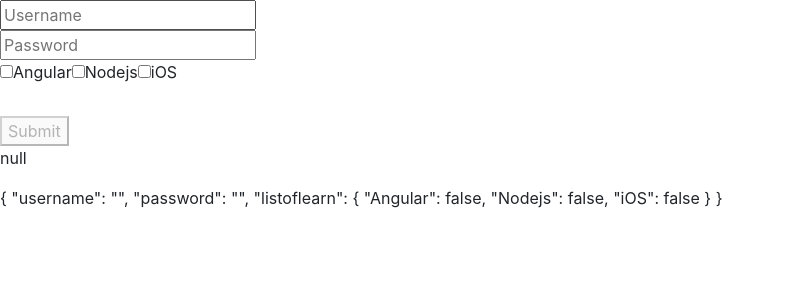
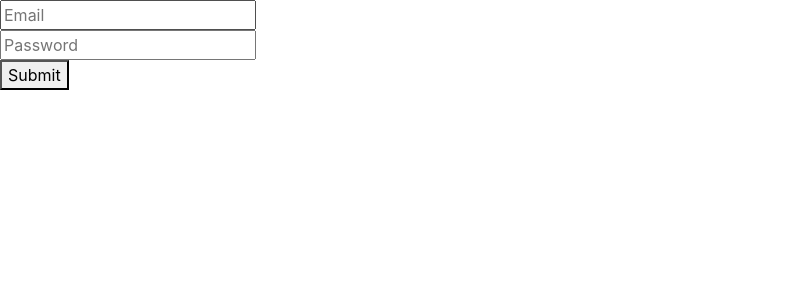
Before and after one commit to duclocn/LearnAngular, an Angular app: page / in a window 1280 px wide. Shown: the top 300 px of the page, without its empty margins (0-785 px from the left). Built offline with nearby package versions, Linux system fonts and the light colour scheme.

Commit message:
Completed ReactiveForm (FormGroup and FormControl)

```diff
--- a/src/app/app.component.html
+++ b/src/app/app.component.html
@@ -1 +1 @@
-<app-formtemplate></app-formtemplate>
+<app-reactiveform></app-reactiveform>
--- /dev/null
+++ b/src/app/reactiveform/reactiveform.component.html
@@ -0,0 +1,8 @@
+<form (ngSubmit)="onSubmit();" [formGroup] = "FormSignUp">
+  <input placeholder="Email" formControlName = "email">
+  <br/>
+  <input type = "password" placeholder="Password" formControlName = "password">
+  <br>
+
+  <button>Submit</button>
+</form>
--- /dev/null
+++ b/src/app/reactiveform/reactiveform.component.ts
@@ -0,0 +1,21 @@
+import { Component } from '@angular/core';
+import { FormGroup, FormControl } from '@angular/forms';
+
+@Component({
+  selector: 'app-reactiveform',
+  templateUrl: './reactiveform.component.html',
+  styleUrls: ['./reactiveform.component.css']
+})
+export class ReactiveformComponent {
+  FormSignUp: FormGroup;
+
+  constructor() {
+    this.FormSignUp = new FormGroup({
+      email: new FormControl(),
+      password: new FormControl()
+    });
+  }
+  onSubmit() {
+    console.log(this.FormSignUp.value);
+  }
+}
```
Also changed, not shown: src/app/app.module.ts (+6 -3 lines), src/app/reactiveform/reactiveform.component.css (added), 1 other file (tests, documents, lock files or other folders).
